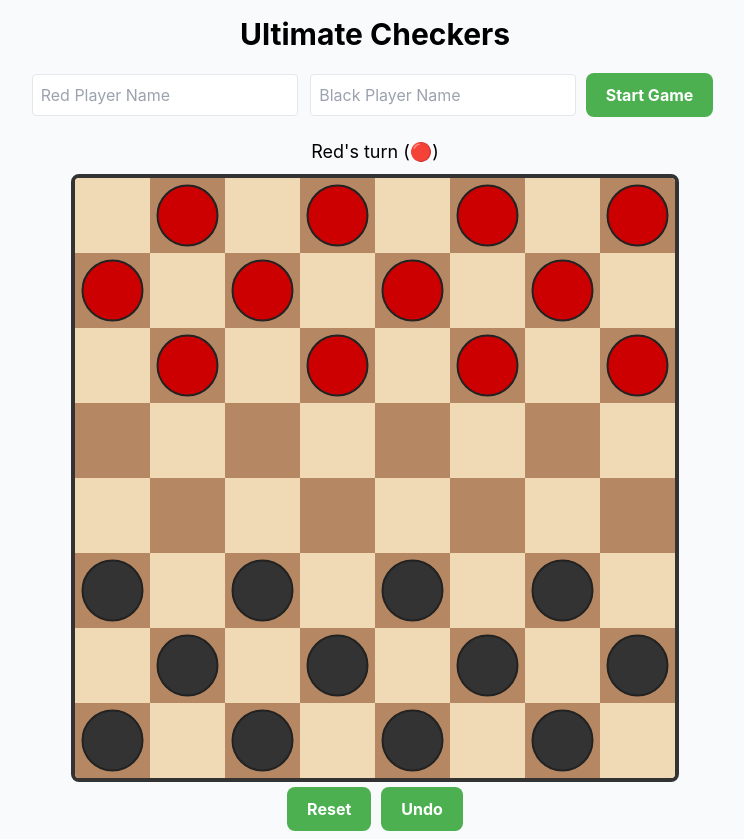
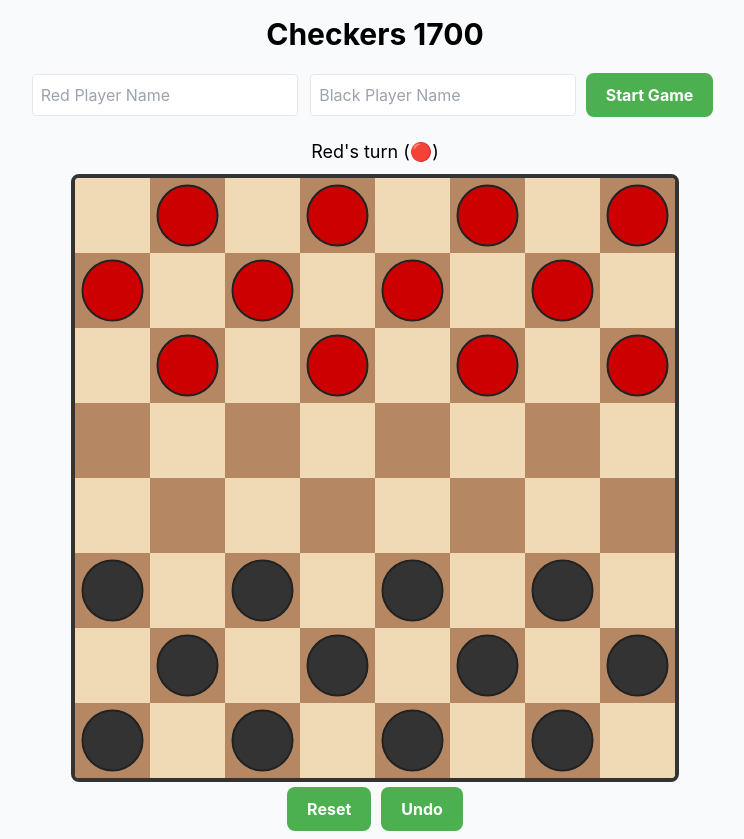
Before and after one commit to certifiedboat/checker, a plain HTML site: page index.html in a window 1280 px wide. Shown: the top 839 px of the page, without its empty margins (265-1009 px from the left). Drawn offline with nearby package versions, Linux system fonts and the light colour scheme.

Commit message:
Update index.html

```diff
--- a/index.html
+++ b/index.html
@@ -54,7 +54,7 @@
 </style>
 </head>
 <body class="flex flex-col items-center p-4">
-  <h1 class="text-3xl font-bold mb-4">Ultimate Checkers</h1>
+  <h1 class="text-3xl font-bold mb-4">Checkers 1700</h1>
 
   <div class="mb-4">
     <input id="playerRed" placeholder="Red Player Name" class="border p-2 rounded mr-2" />
```
